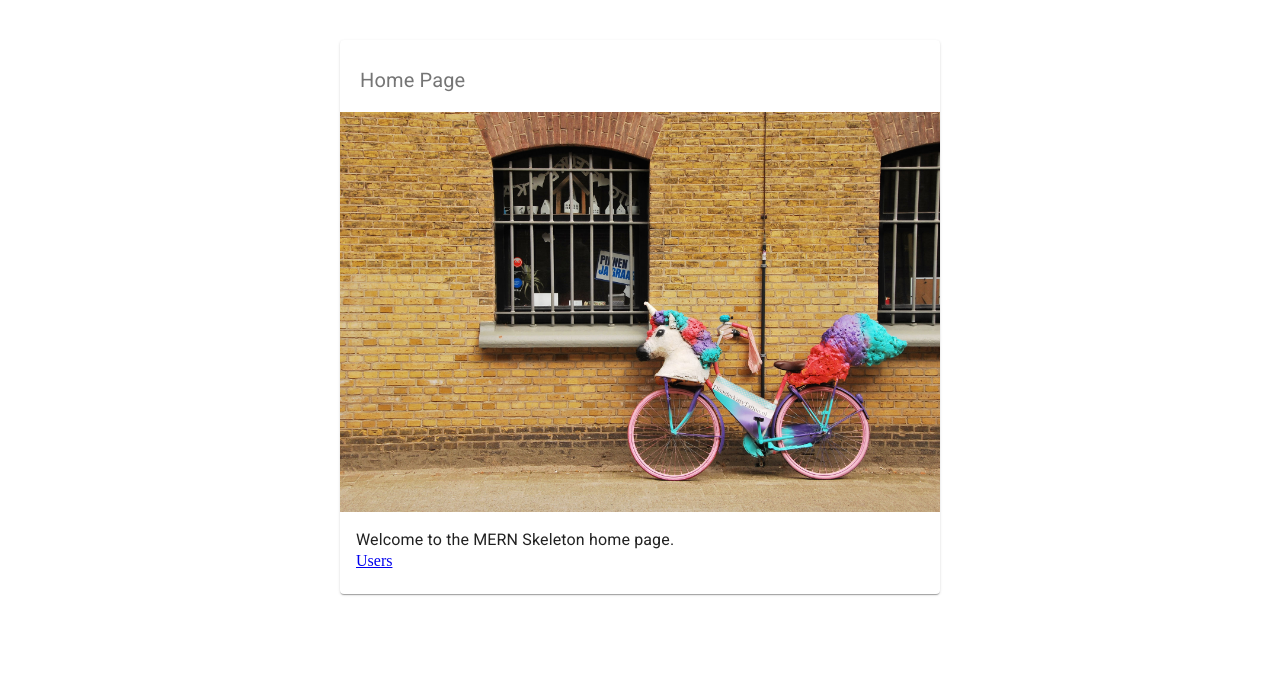
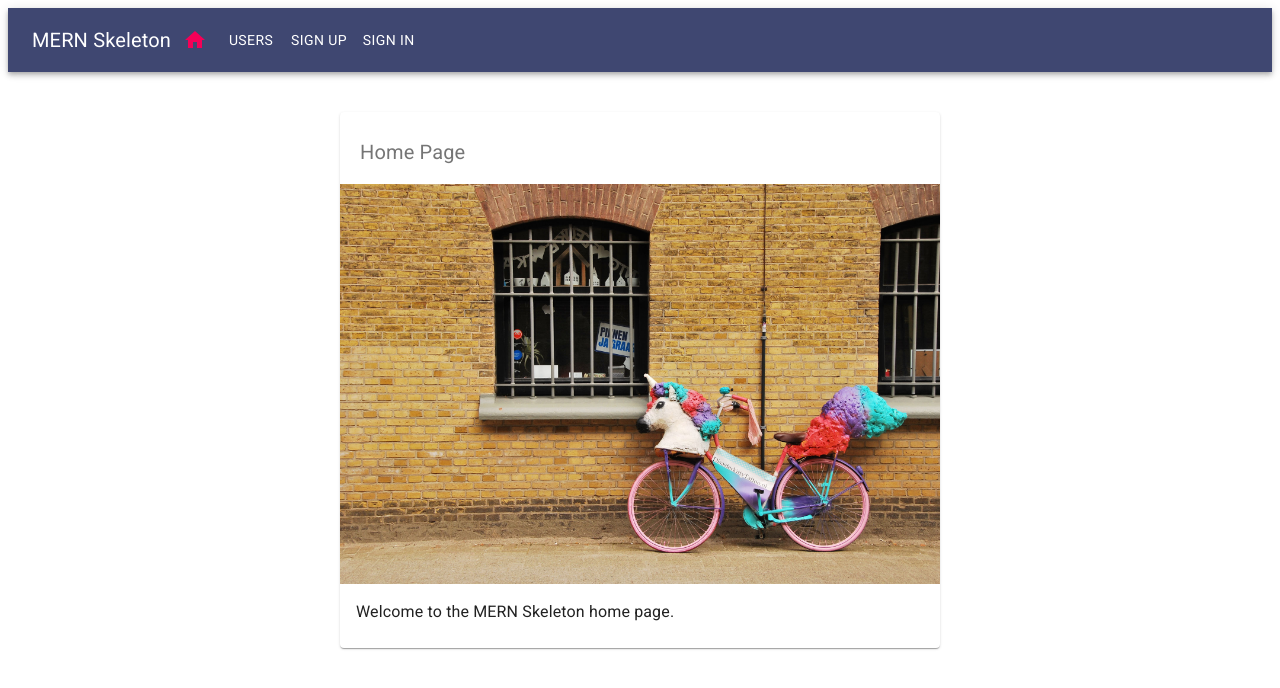
Before and after one commit to macluiggy/mern-skeleton, a React app in the folder frontend/: page / in a window 1280 px wide. Shown: the top 688 px of the page. Built offline with nearby package versions, Linux system fonts and the light colour scheme.

Commit message:
almost finished again

```diff
--- a/frontend/src/MainRouter.tsx
+++ b/frontend/src/MainRouter.tsx
@@ -7,10 +7,12 @@ import Signin from "./auth/Signin";
 import Profile from "./user/Profile";
 import EditProfile from "./user/EditProfile";
 import PrivateRoute from "./auth/PrivateRoute";
+import { Menu } from "./core/Menu";
 
 export default function MainRouter() {
   return (
     <div>
+      <Menu />
       <Switch>
         <Route exact path="/" component={Home} />
         <Route path="/users" component={Users} />
--- a/frontend/src/core/Home.tsx
+++ b/frontend/src/core/Home.tsx
@@ -35,7 +35,7 @@ export default function Home() {
       />
       <CardContent>
         <Typography>Welcome to the MERN Skeleton home page.</Typography>
-        <Link to="/users">Users</Link>
+        {/* <Link to="/users">Users</Link> */}
       </CardContent>
     </Card>
   );
--- a/frontend/src/core/Menu.tsx
+++ b/frontend/src/core/Menu.tsx
@@ -7,8 +7,20 @@ import {
 } from "@material-ui/core";
 import { Home as HomeIcon } from "@material-ui/icons";
 import React from "react";
-import { withRouter } from "react-router-dom";
+import { withRouter, Link } from "react-router-dom";
+import auth from "../auth/auth-helper";
 
+const isActive = (
+  history: { location: { pathname: string } },
+  path: string
+) => {
+  // if current path from history.location is equal to the path we are checking
+  if (history.location.pathname === path) {
+    return { color: "#f50057" }; // change to active color
+  } else {
+    return { color: "#ffffff" }; // otherwise default color
+  }
+};
 export const Menu = withRouter(({ history }) => {
   return (
     <AppBar position="static">
@@ -16,6 +28,46 @@ export const Menu = withRouter(({ history }) => {
         <Typography variant="h6" color="inherit">
           MERN Skeleton
         </Typography>
+        <Link to="/">
+          <IconButton aria-label="Home" style={isActive(history, "/")}>
+            <HomeIcon />
+          </IconButton>
+        </Link>
+        <Link to="/users">
+          <Button style={isActive(history, "/users")}>Users</Button>
+        </Link>
+        {!auth.isAuthenticated() && (
+          <span>
+            <Link to="/signup">
+              <Button style={isActive(history, "/signup")}>Sign Up</Button>
+            </Link>
+            <Link to="/signin">
+              <Button style={isActive(history, "/signin")}>Sign In</Button>
+            </Link>
+          </span>
+        )}
+        {auth.isAuthenticated() && (
+          <span>
+            <Link to={`/user/${auth.isAuthenticated().user._id}`}>
+              <Button
+                style={isActive(
+                  history,
+                  `/user/${auth.isAuthenticated().user._id}`
+                )}
+              >
+                My Profile
+              </Button>
+            </Link>
+            <Button
+              color="inherit"
+              onClick={() => {
+                auth.clearJWT(() => history.push("/"));
+              }}
+            >
+              Sign out
+            </Button>
+          </span>
+        )}
       </Toolbar>
     </AppBar>
   );
--- a/frontend/src/user/Profile.tsx
+++ b/frontend/src/user/Profile.tsx
@@ -47,18 +47,16 @@ export default function Profile({ match }) {
     const abortController = new AbortController();
     const signal = abortController.signal;
     // console.log(jwt);
+    const t = typeof jwt === "boolean" ? jwt : jwt.token;
+    read({ userId: match.params.userId }, { t }, signal).then((data) => {
+      // console.log(data);
 
-    read({ userId: match.params.userId }, { t: jwt.token }, signal).then(
-      (data) => {
-        // console.log(data);
-
-        if (data && data.error) {
-          setRedirectToSignin(true);
-        } else {
-          setUser(data);
-        }
+      if (data && data.error) {
+        setRedirectToSignin(true);
+      } else {
+        setUser(data);
       }
-    );
+    });
 
     return () => {
       abortController.abort();
--- a/frontend/src/user/types.ts
+++ b/frontend/src/user/types.ts
@@ -2,7 +2,7 @@ import { ChangeEvent } from "react";
 
 export type TRead = (
   params: { userId: string },
-  credentials: { t: string },
+  credentials: { t: string | boolean },
   signal: AbortSignal
 ) => Promise<{
   _id: string;
```
Also changed, not shown: frontend/src/auth/auth-helper.ts (+10 -1 lines).
